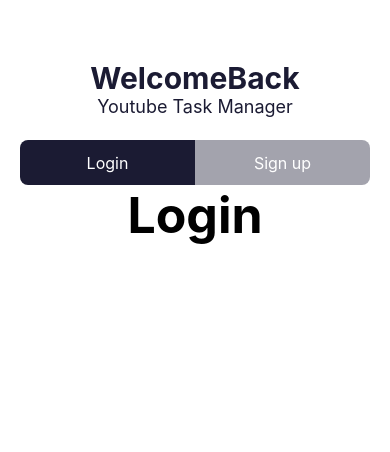
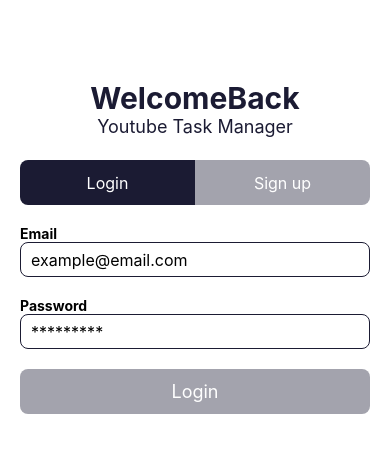
Before and after one commit to Monmoy042/reactNativeToDoApp, a React Native app: screen / in a window 390 px wide. Shown: the top 452 px of the page. Built offline with nearby package versions, Linux system fonts and the light colour scheme.

Commit message:
Logn and Sign up form design complete

```diff
--- a/App.js
+++ b/App.js
@@ -6,7 +6,7 @@
 
 const App = () => {
   return (
-    <View style={{ flex: 1, paddingTop: 60 }}>
+    <View style={{ flex: 1, paddingTop: 80 }}>
       <View style={{ height: 80 }}>
         <FormHeader
           leftHeading={"Welcome"}
@@ -14,7 +14,13 @@
           subHeading={"Youtube Task Manager"}
         />
       </View>
-      <View style={{ flexDirection: "row", paddingHorizontal: 20 }}>
+      <View
+        style={{
+          flexDirection: "row",
+          paddingHorizontal: 20,
+          marginBottom: 20,
+        }}
+      >
         <FormSelectorBtn
           style={styles.borderLeft}
           backgroundColor="rgba(27,27,51,1)"
--- a/app/components/FormContainer.js
+++ b/app/components/FormContainer.js
@@ -7,9 +7,8 @@
 
 const styles = StyleSheet.create({
   container: {
-    justifyContent: "center",
-    alignItems: "center",
     width: Dimensions.get("window").width,
+    paddingHorizontal: 20,
   },
 });
 
--- /dev/null
+++ b/app/components/FormInput.js
@@ -0,0 +1,25 @@
+import React from "react";
+import { StyleSheet, Text, TextInput } from "react-native";
+
+const FormInput = ({ placeHolder, title }) => {
+  return (
+    <>
+      <Text style={{ fontWeight: "bold" }}>{title}</Text>
+      <TextInput placeholder={placeHolder} style={styles.input} />
+    </>
+  );
+};
+
+const styles = StyleSheet.create({
+  input: {
+    borderWidth: 1,
+    borderColor: "#1b1b33",
+    height: 35,
+    borderRadius: 8,
+    fontSize: 16,
+    paddingLeft: 10,
+    marginBottom: 20,
+  },
+});
+
+export default FormInput;
--- /dev/null
+++ b/app/components/FormSubmitButton.js
@@ -0,0 +1,22 @@
+import React from "react";
+import { Text, StyleSheet, TouchableOpacity } from "react-native";
+
+const FormSubmitButton = ({ title }) => {
+  return (
+    <TouchableOpacity style={styles.container}>
+      <Text style={{ fontSize: 18, color: "#fff" }}>{title}</Text>
+    </TouchableOpacity>
+  );
+};
+
+const styles = StyleSheet.create({
+  container: {
+    height: 45,
+    backgroundColor: "rgba(27,27,51,0.4)",
+    borderRadius: 8,
+    justifyContent: "center",
+    alignItems: "center",
+  },
+});
+
+export default FormSubmitButton;
--- a/app/components/LoginForm.js
+++ b/app/components/LoginForm.js
@@ -1,11 +1,15 @@
 import React from "react";
-import { View, StyleSheet, Text } from "react-native";
+import { StyleSheet } from "react-native";
 import FormContainer from "./FormContainer";
+import FormInput from "./FormInput";
+import FormSubmitButton from "./FormSubmitButton";
 
 const LoginForm = () => {
   return (
     <FormContainer>
-      <Text style={{ fontSize: 50, fontWeight: "bold" }}>Login</Text>
+      <FormInput title="Email" placeHolder="example@email.com" />
+      <FormInput title="Password" placeHolder="*********" />
+      <FormSubmitButton title="Login" />
     </FormContainer>
   );
 };
--- a/app/components/SignUpForm.js
+++ b/app/components/SignUpForm.js
@@ -1,11 +1,17 @@
 import React from "react";
-import { View, StyleSheet, Dimensions, Text } from "react-native";
+import { StyleSheet } from "react-native";
 import FormContainer from "./FormContainer";
+import FormInput from "./FormInput";
+import FormSubmitButton from "./FormSubmitButton";
 
 const SignUpForm = () => {
   return (
     <FormContainer>
-      <Text style={{ fontSize: 50, fontWeight: "bold" }}>Sign up</Text>
+      <FormInput title="Full Name" placeHolder="John Smith" />
+      <FormInput title="Email" placeHolder="example@email.com" />
+      <FormInput title="Password" placeHolder="*********" />
+      <FormInput title="Confirm Password" placeHolder="*********" />
+      <FormSubmitButton title="Sign up" />
     </FormContainer>
   );
 };
```
